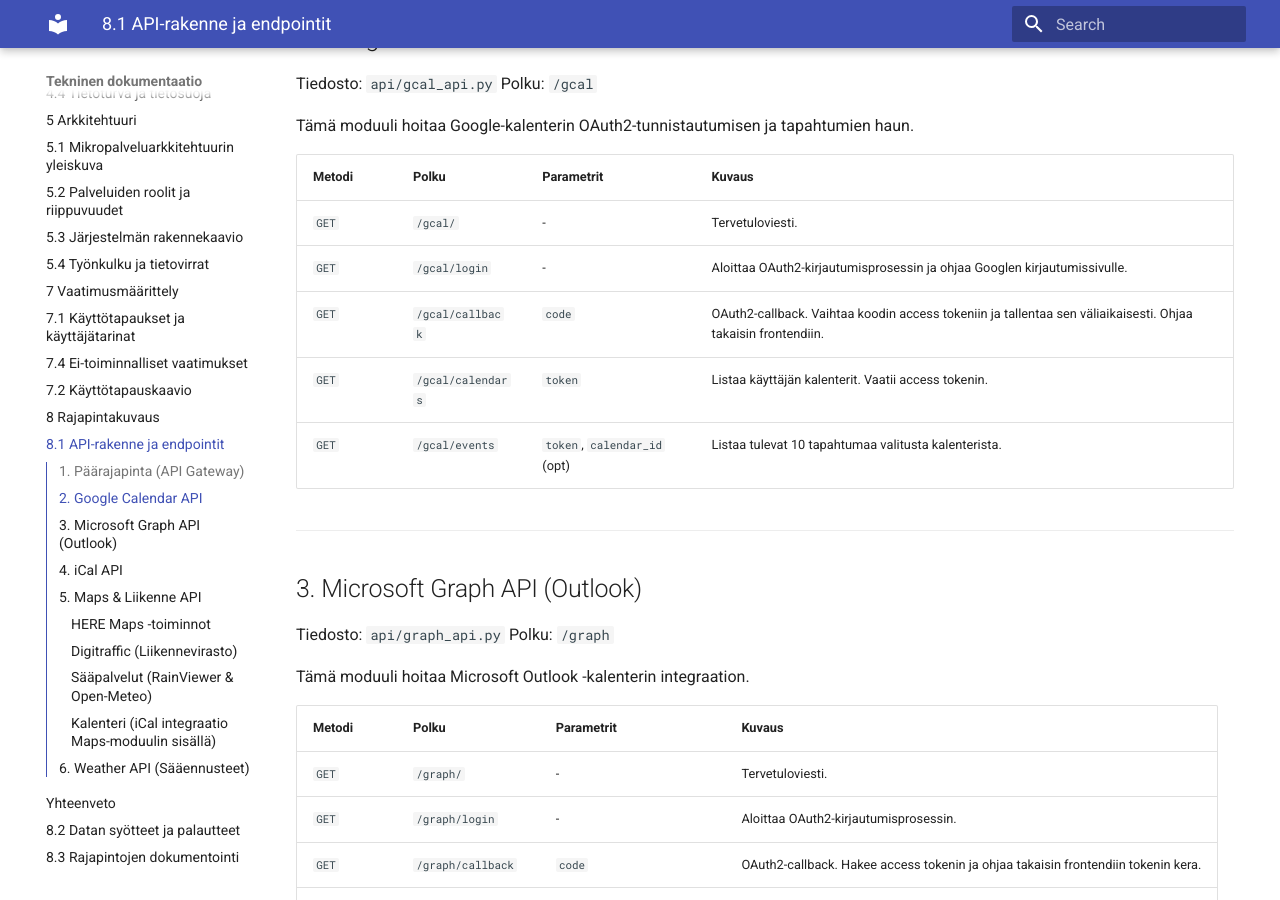
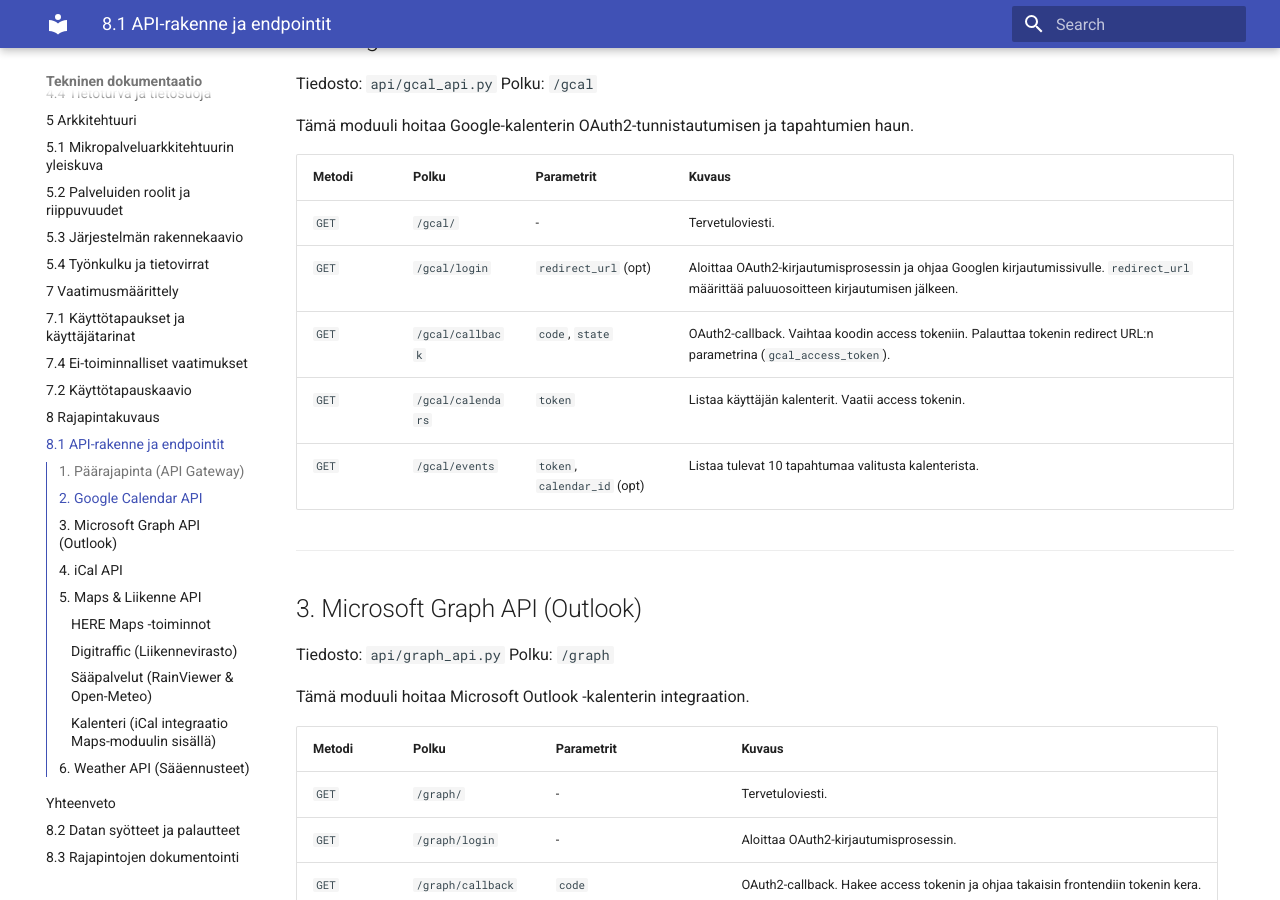
Before and after one commit to Sami-Python/Route_Pingut_Pro, an MkDocs documentation site: the page built from docs/docs/api-rakenne-ja-endpointit.md, in a window 1280 px wide and 900 px high, scrolled down 999 px. Built offline with MkDocs 1.6.1 and Material for MkDocs 9.7.7, drawn with Linux system fonts in a browser that asks for light colours.

Commit message:
Modified documentation to reflect api changes

```diff
--- a/docs/docs/api-rakenne-ja-endpointit.md
+++ b/docs/docs/api-rakenne-ja-endpointit.md
@@ -35,8 +35,8 @@ Tämä moduuli hoitaa Google-kalenterin OAuth2-tunnistautumisen ja tapahtumien h
 | Metodi | Polku | Parametrit | Kuvaus |
 | :--- | :--- | :--- | :--- |
 | `GET` | `/gcal/` | - | Tervetuloviesti. |
-| `GET` | `/gcal/login` | - | Aloittaa OAuth2-kirjautumisprosessin ja ohjaa Googlen kirjautumissivulle. |
-| `GET` | `/gcal/callback` | `code` | OAuth2-callback. Vaihtaa koodin access tokeniin ja tallentaa sen väliaikaisesti. Ohjaa takaisin frontendiin. |
+| `GET` | `/gcal/login` | `redirect_url` (opt) | Aloittaa OAuth2-kirjautumisprosessin ja ohjaa Googlen kirjautumissivulle. `redirect_url` määrittää paluuosoitteen kirjautumisen jälkeen. |
+| `GET` | `/gcal/callback` | `code`, `state` | OAuth2-callback. Vaihtaa koodin access tokeniin. Palauttaa tokenin redirect URL:n parametrina (`gcal_access_token`). |
 | `GET` | `/gcal/calendars` | `token` | Listaa käyttäjän kalenterit. Vaatii access tokenin. |
 | `GET` | `/gcal/events` | `token`, `calendar_id` (opt) | Listaa tulevat 10 tapahtumaa valitusta kalenterista. |
 
```
